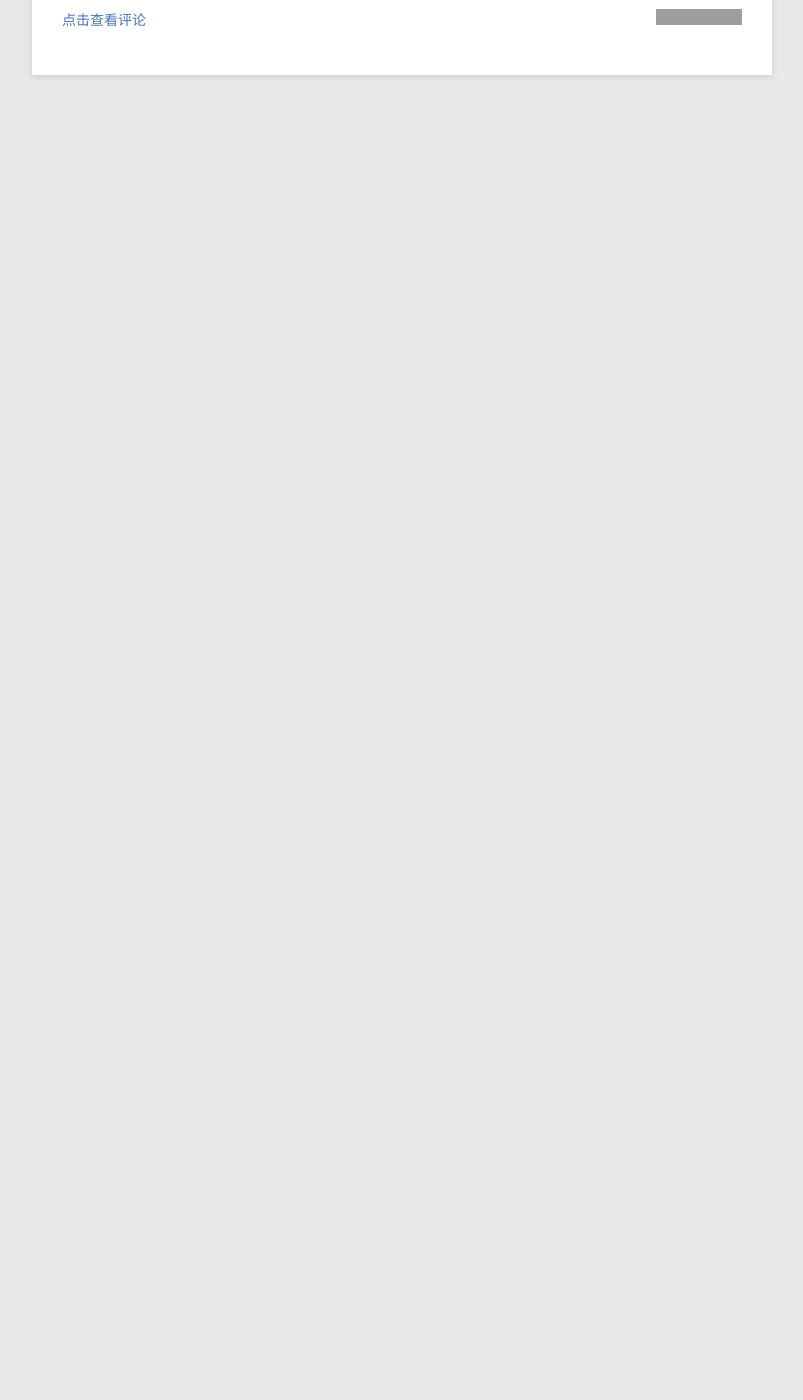
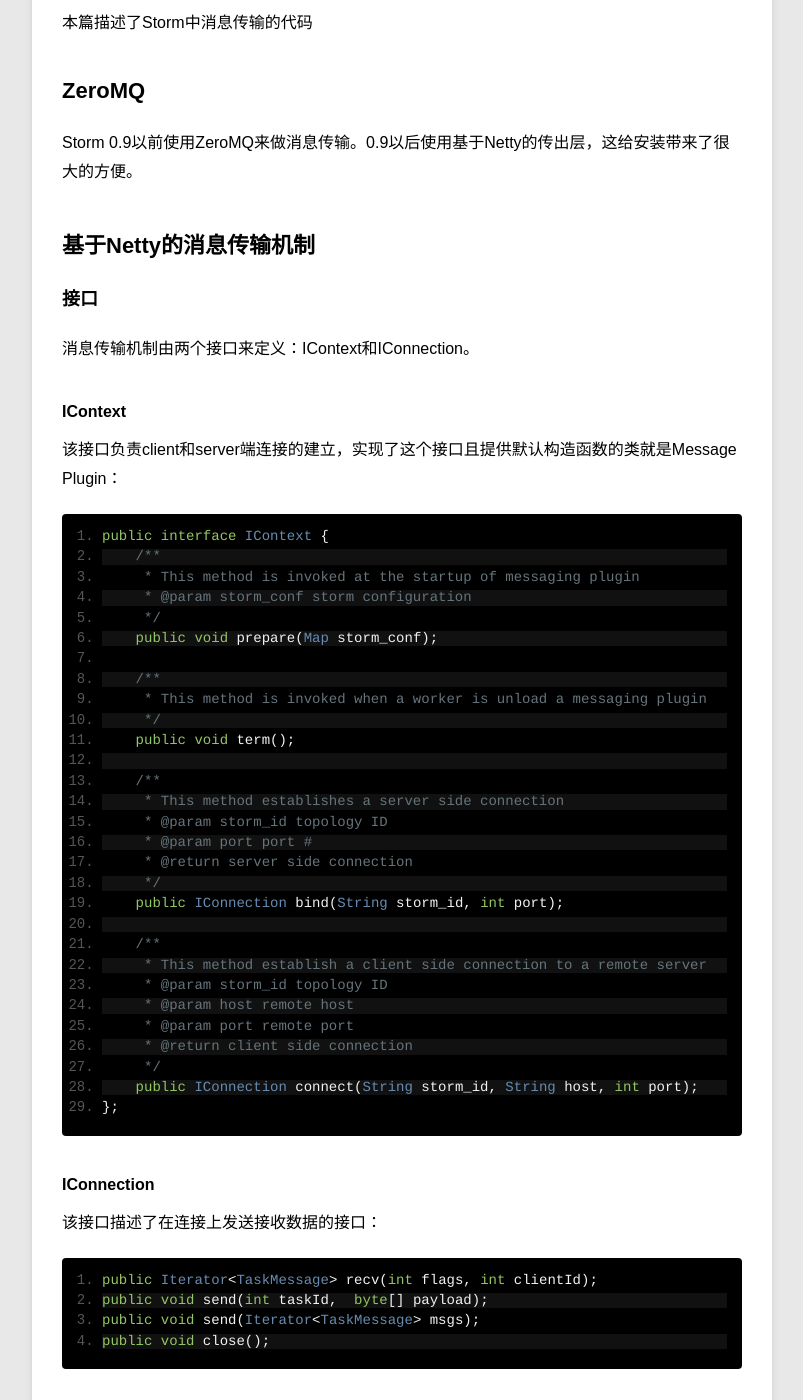
Before and after one commit to allen2660/allen2660.github.io, a Jekyll site: the page built from _posts/techs/2014-07-30-storm-code-messaging.md, in a window 1280 px wide and 1400 px high, scrolled down 270 px. Shown: the whole window, without its empty margins (78-881 px from the left). Built offline with Jekyll 4.4.1, drawn with Linux system fonts in a browser that asks for light colours; Markdown is read by kramdown in place of the engine named in the settings; before the commit the page ends 900 px from its top, so only the background shows below that; some of the changed text lies outside the part shown; grey boxes are pictures that could not be loaded.

Commit message:
add messaging

```diff
--- a/_posts/techs/2014-07-30-storm-code-messaging.md
+++ b/_posts/techs/2014-07-30-storm-code-messaging.md
@@ -2,3 +2,68 @@
 layout: post
 title:  Storm源码-backtype.storm.messaging 消息传输
 ---
+
+本篇描述了Storm中消息传输的代码
+
+## ZeroMQ
+
+Storm 0.9以前使用ZeroMQ来做消息传输。0.9以后使用基于Netty的传出层，这给安装带来了很大的方便。
+
+## 基于Netty的消息传输机制
+
+### 接口
+
+消息传输机制由两个接口来定义：IContext和IConnection。
+
+#### IContext
+
+该接口负责client和server端连接的建立，实现了这个接口且提供默认构造函数的类就是Message Plugin：
+
+    public interface IContext {
+        /**
+         * This method is invoked at the startup of messaging plugin
+         * @param storm_conf storm configuration
+         */
+        public void prepare(Map storm_conf);
+
+        /**
+         * This method is invoked when a worker is unload a messaging plugin
+         */
+        public void term();
+
+        /**
+         * This method establishes a server side connection
+         * @param storm_id topology ID
+         * @param port port #
+         * @return server side connection
+         */
+        public IConnection bind(String storm_id, int port);
+
+        /**
+         * This method establish a client side connection to a remote server
+         * @param storm_id topology ID
+         * @param host remote host
+         * @param port remote port
+         * @return client side connection
+         */
+        public IConnection connect(String storm_id, String host, int port);
+    };
+
+#### IConnection
+
+该接口描述了在连接上发送接收数据的接口：
+
+    public Iterator<TaskMessage> recv(int flags, int clientId);
+    public void send(int taskId,  byte[] payload);
+    public void send(Iterator<TaskMessage> msgs);
+    public void close();
+
+TaskMessage类就是一个简单的封装，封装了taskid(int)和message(byte[])。
+
+### 实现
+
+#### Context implements IContex
+
+#### Client implements IConnection
+
+#### Server implements IConnection
```
